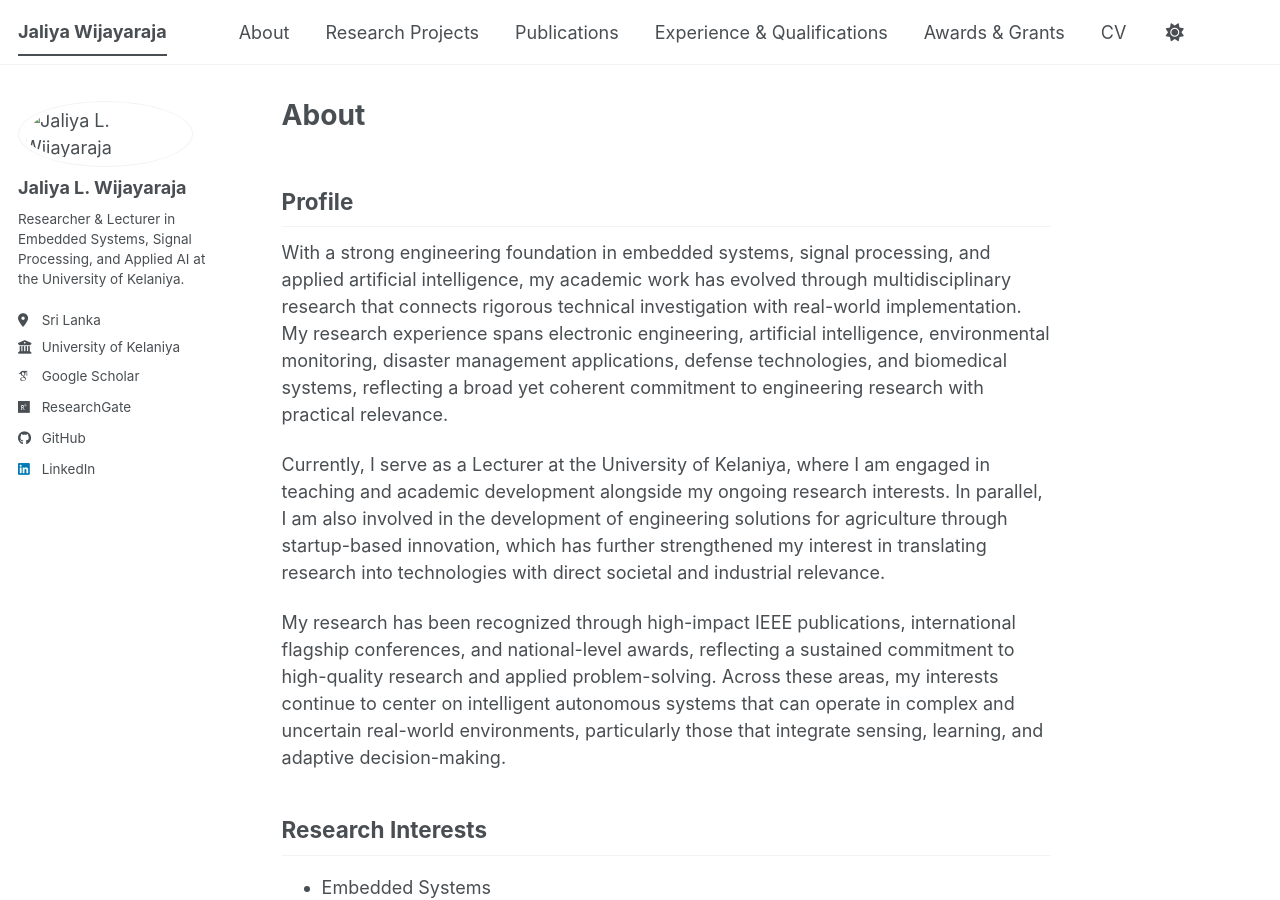
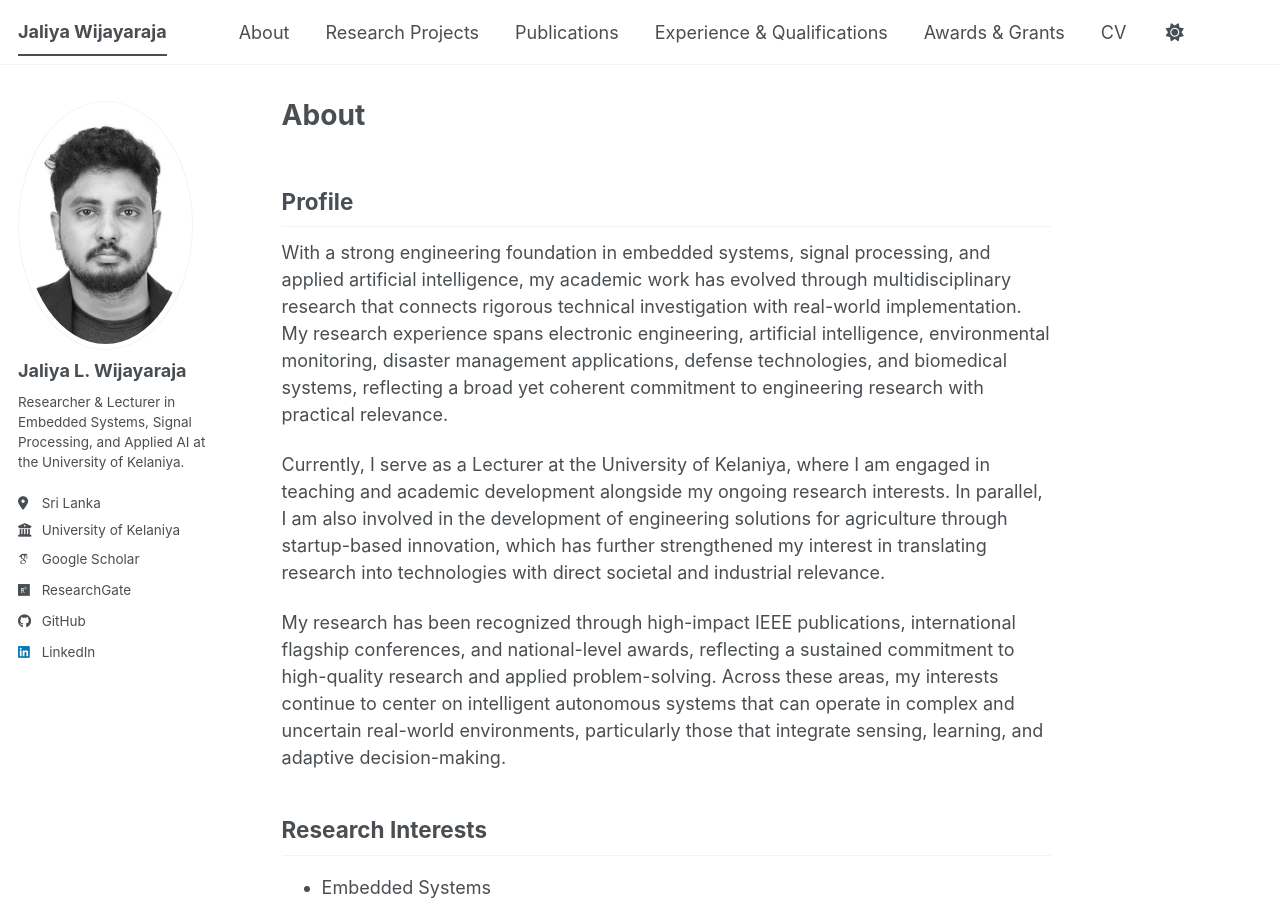
Before and after one commit to JaliyaWijayaraja/JaliyaWijayaraja.github.io, a Jekyll site: the page built from _pages/about.md, in a window 1280 px wide and 900 px high. Built offline with Jekyll 4.4.1, drawn with Linux system fonts in a browser that asks for light colours; some web fonts are replaced; a script bundle is joined from its source files by our own code; library files that are not in the unit come from our copies.

Commit message:
feat: add author-profile.html component to display author details and social media links

```diff
--- a/_includes/author-profile.html
+++ b/_includes/author-profile.html
@@ -7,8 +7,11 @@
 <div itemscope itemtype="http://schema.org/Person">
 
   <div class="author__avatar">
+    {% assign first_char = author.avatar | slice: 0 %}
     {% if author.avatar contains "://" %}
     	<img src="{{ author.avatar }}" alt="{{ author.name }}"  fetchpriority="high" />
+    {% elsif first_char == "/" %}
+    	<img src="{{ author.avatar | prepend: base_path }}" class="author__avatar" alt="{{ author.name }}"  fetchpriority="high" />
     {% else %}
     	<img src="{{ author.avatar | prepend: "/images/" | prepend: base_path }}" class="author__avatar" alt="{{ author.name }}"  fetchpriority="high" />
     {% endif %}
```
